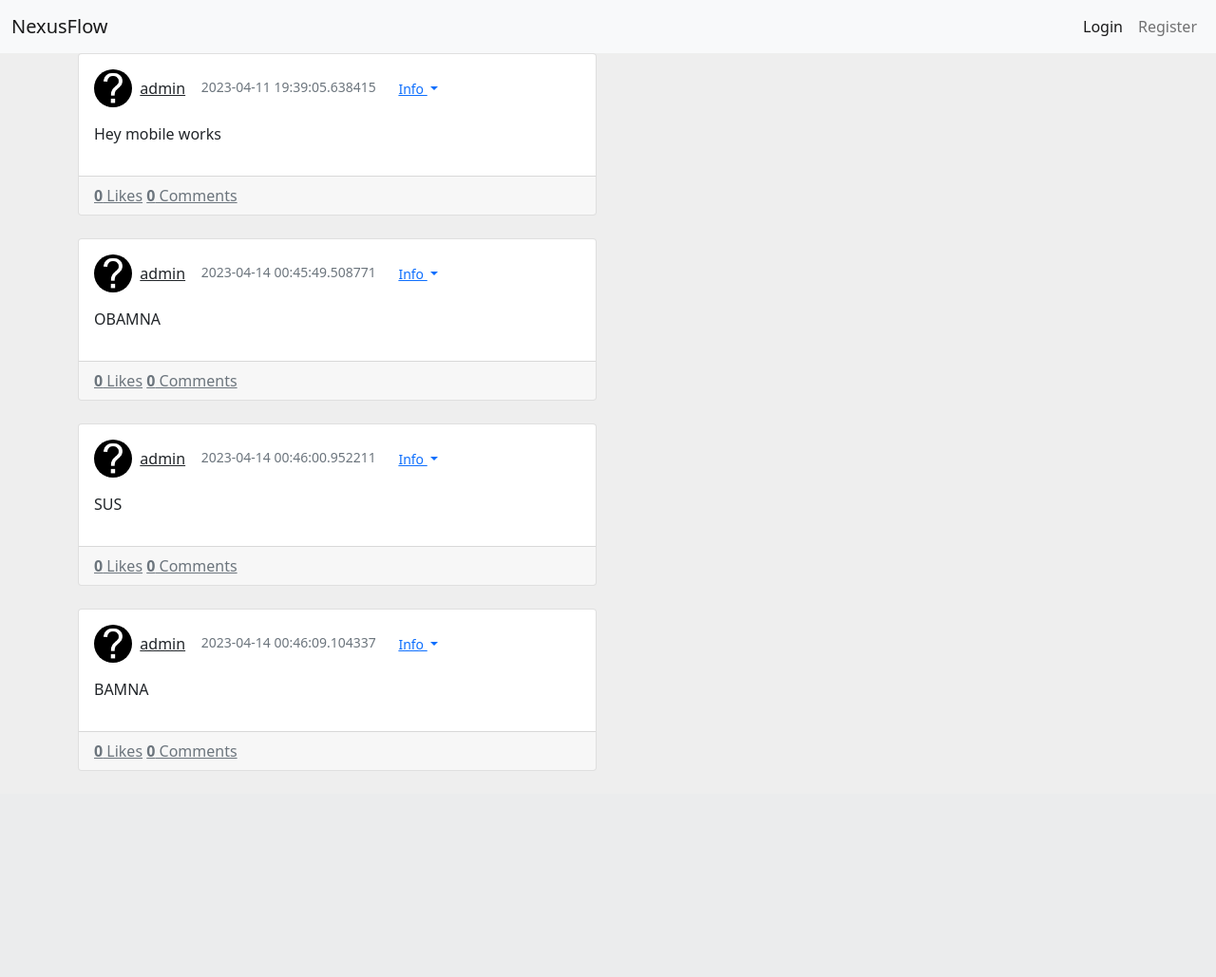
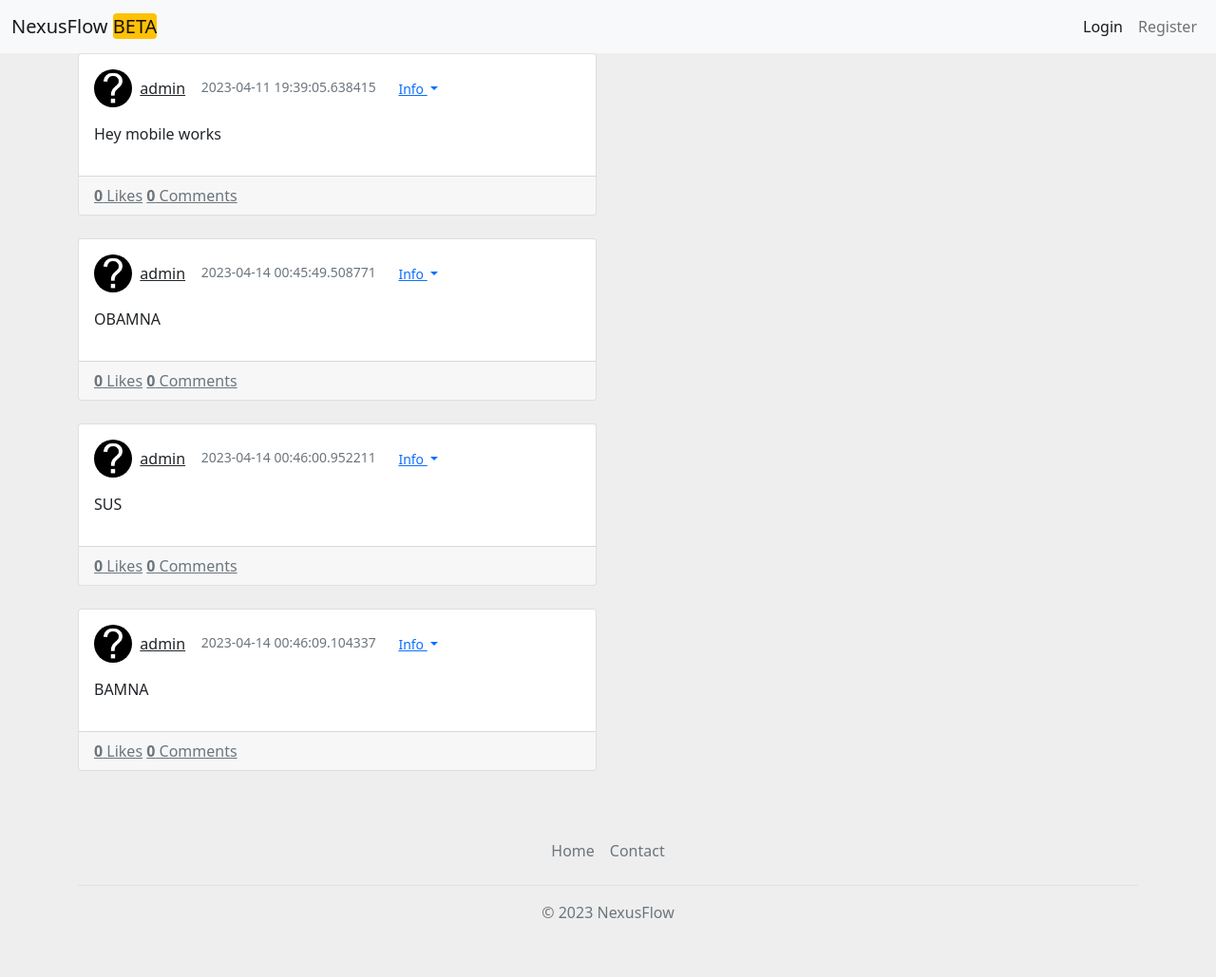
Before and after one commit to Minejerik/NexusFlow, a Flask app: page / in a window 1280 px wide. Shown: the whole page at 95% size. Before the commit the page ends 812 px from the top, so only its background shows below. Run offline with Flask 3, Linux system fonts and the light colour scheme.

Commit message:
Footer added to all pages that needed it also added beta moniker to the nexusflow title

```diff
--- /dev/null
+++ b/templates/footer.html
@@ -0,0 +1,13 @@
+<footer style="">
+<div class="b-example-divider"></div>
+
+<div class="container">
+  <footer class="py-3 my-4">
+    <ul class="nav justify-content-center border-bottom pb-3 mb-3">
+      <li class="nav-item"><a href="/" class="nav-link px-2 text-muted">Home</a></li>
+      <li class="nav-item"><a href="mailto:jaanerikf@gmail.com" class="nav-link px-2 text-muted">Contact</a></li>
+    </ul>
+    <p class="text-center text-muted">&copy; {{now.year}} NexusFlow</p>
+  </footer>
+</div>
+</footer>
--- a/templates/header.html
+++ b/templates/header.html
@@ -164,7 +164,7 @@
 </style>
     <nav class="navbar navbar-expand-lg navbar-light bg-light">
         <div class="container-fluid">
-            <a class="navbar-brand" href="/">NexusFlow</a>
+            <a class="navbar-brand" href="/">NexusFlow <span class="bg-warning rounded">BETA</span></a>
                 <ul class="navbar-nav">
                     {% if user != {} %}
                     <li class="nav-item">
--- a/templates/index.html
+++ b/templates/index.html
@@ -99,5 +99,7 @@ a {
 {% if posts == [] %}
 <h1 style="padding-left:150px;">No More Posts Found</h1>
 {% endif %}
+
+{% include "footer.html" %}
 </body>
 </html>
--- a/templates/newuser.html
+++ b/templates/newuser.html
@@ -315,5 +315,6 @@
             </div>
         </div>
     </div>
+	{% include "footer.html" %}
 </body>
 </html>
--- a/templates/post_create.html
+++ b/templates/post_create.html
@@ -56,6 +56,7 @@
       <button type="submit" class="btn btn-primary">Submit</button>
     </form>
   </div>
+	{% include "footer.html" %}
 </body>
 
 </html>
--- a/templates/postview.html
+++ b/templates/postview.html
@@ -297,5 +297,6 @@
     </div>
   </div>
 {% endfor %}
+	{% include "footer.html" %}
 </body>
 </html>
--- a/templates/settings.html
+++ b/templates/settings.html
@@ -98,5 +98,6 @@
 		  </div>
 		</div>
 	  </div>
+	{% include "footer.html" %}
 </body>
 </html>
```
Also changed, not shown: instance/faceclone.db.
